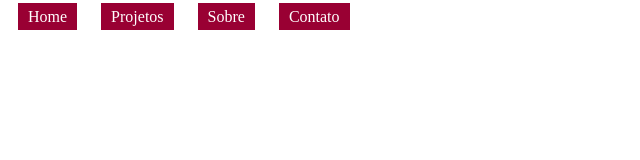
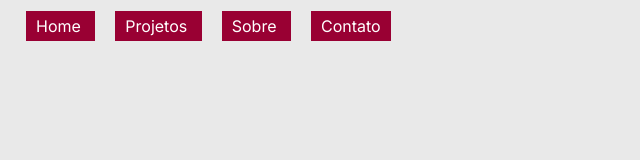
Before and after one commit to Jackson-Timoteo/Portfolio, a plain HTML site: page index.html in a window 1280 px wide. Shown: the whole page, without its empty margins (0-640 px from the left). Drawn offline with Linux system fonts and the light colour scheme.

Commit message:
css menu

```diff
--- a/css/style.css
+++ b/css/style.css
@@ -1,21 +1,86 @@
+@import url('https://fonts.googleapis.com/css2?family=Inter&display=swap');
+@import url('https://fonts.googleapis.com/css2?family=League+Spartan:wght@200;400&display=swap');
+
+/*
+definindo variáveis de cores para um tema claro e um tema escuro
+
+ROOT refere-se ao elemento raiz do documento HTML
+
+seletor :root define as variáveis globais
+
+Isso oferece uma maneira flexível de definir valores
+que podem ser reutilizados em todo o seu CSS e facilmente atualizados de um único lugar.
+*/
+
 :root, :root [data-theme='dark'] {
-    --primary-color: #F0F0F0;
-    --primary-bg-color: #111217;
+  --primary-color: #F0F0F0;
+
+  --primary-bg-color: #111217;
+  --secondary-bg-color: #28292E;
+  --primary-border-color: #28292E;
+	--secondary-border-color: #56575A;
+
+  --title-color: #F0F0F0;
+  --text-color: #9A9A9C;
+  --link-color: #9A9A9C;
+  --icon-color: #C7C8C9;
 }
 
 :root, :root [data-theme='light'] {
-    --primary-color: #0b0b0b;
-    --primary-bg-color: #e9e9e9;
+  --primary-color: #0B0B0F;
 
+	--primary-bg-color: #E9E9E9;
+	--secondary-bg-color: #C7C8C9;
+	--primary-border-color: #C7C8C9;
+	--secondary-border-color: #9A9A9C;
+
+	--title-color: #0B0B0F;
+	--text-color: #28292E;
+	--link-color: #28292E;
+	--icon-color: #56575A;
 }
 
-header {
 
+html [data-theme=´light] .brand-logo {
+  filter: invert(1);
 }
 
-ul {
-    margin: 0;
-    padding: 0;
+html [data-theme=´light] .tecnologias-logo {
+  filter: invert(80%);
+}
+
+/* (*) reset do CS */
+* {
+  margin: 0;
+  padding: 0;
+  box-sizing: border-box;
+  vertical-align: baseline;
+  list-style: none;
+  scrollbar-width: thin;
+  scrollbar-color: var(--secondary-bg-color) transparent;
+}
+
+body {
+  background: var(--primary-bg-color);
+  font-family:'Inter', Tahoma, Geneva, Verdana, sans-serif;
+  color: var(--text-color);
+}
+
+#header {
+  display: flex;
+  flex-flow: row wrap;
+  justify-content: space-between;
+  align-items: center;
+  width: 100%;
+  padding: 1rem 1rem;
+  z-index: 2;
+}
+
+
+
+.menu menu-ul {
+    margin: 5px;
+    padding: 10px;
 }
 
 li {
--- a/index.html
+++ b/index.html
@@ -5,25 +5,41 @@
     <meta name="viewport" content="width=device-width, initial-scale=1.0">
     <link rel="stylesheet" href="/css/style.css">
 
+    <link rel="stylesheet" href="https://fonts.googleapis.com/css2?family=League+Spartan:wght@200;400&display=swap">
+
     <title> Timoteo| Portfolio</title>
 
 </head>
 <body>
 
-    <header>
-        <nav>
-            <ul>
+    <header id="header">
+        <nav class="menu-nav">
+            <ul class="menu menu-principal">
                 <li>
-                    <a href="home">Home</a>
+                    <a href="#home" class="menu-link active">
+                        <span class="menu-text">Home
+                        </span>
+                    </a>
+                </li>
+
+                <li>
+                    <a href="#project" class="menu-link">
+                        <span class="menu-text">Projetos
+                        </span>
+                    </a>
+                </li>
+
+                <li>
+                    <a href="#about" class="menu-link">
+                        <span class="menu-text">Sobre
+                        </span>
+                    </a>
                 </li>
                 <li>
-                    <a href="#project">Projetos</a>
-                </li>
-                <li>
-                    <a href="#about">Sobre</a>
-                </li>
-                <li>
-                    <a href="#contact">Contato</a>
+                    <a href="#contact" class="menu-link">
+                        <span class="menu-text">Contato
+                        </span>
+                    </a>
                 </li>
             </ul>
         </nav>
```
